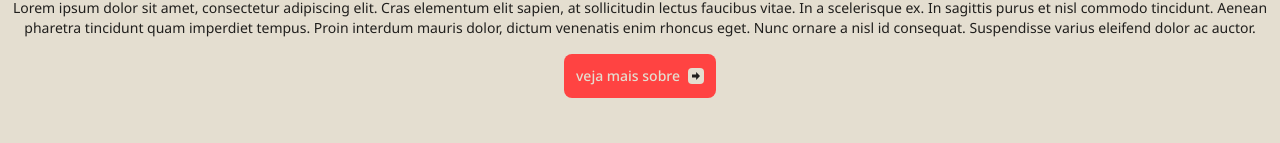
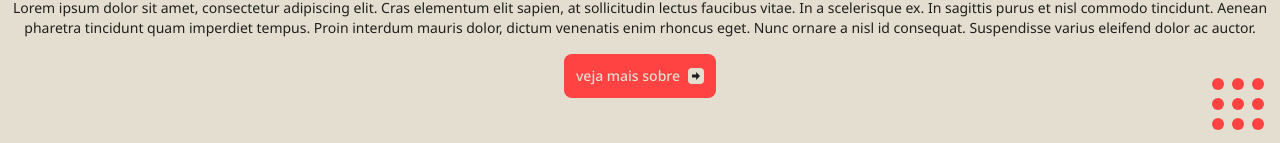
Before and after one commit to hiagoemanuel/portfolio, a Next.js app: page / in a window 1280 px wide. Shown: the part 908-1051 px from the top of the page. Built offline with nearby package versions, Linux system fonts and the light colour scheme.

Commit message:
feat: DotGrid created

```diff
--- /dev/null
+++ b/src/components/DotGrid.tsx
@@ -0,0 +1,30 @@
+type oneOrZero = '1' | '0'
+
+interface DotGridProps {
+  rows: [
+    [oneOrZero, oneOrZero, oneOrZero],
+    [oneOrZero, oneOrZero, oneOrZero],
+    [oneOrZero, oneOrZero, oneOrZero],
+  ]
+  position: string
+}
+
+export const DotGrid = ({ rows, position }: DotGridProps) => {
+  return (
+    <span className={`flex flex-col gap-2 absolute ${position}`}>
+      {rows.map((row, index) => {
+        return (
+          <span className="flex gap-2" key={index}>
+            {row.map((number, index) => {
+              if (number === '1') {
+                return <span className="w-3 h-3 rounded-full bg-[#FF4342]" key={index} />
+              } else {
+                return <span className="w-3 h-3" key={index} />
+              }
+            })}
+          </span>
+        )
+      })}
+    </span>
+  )
+}
--- a/src/components/sections/AboutMe.tsx
+++ b/src/components/sections/AboutMe.tsx
@@ -1,3 +1,4 @@
+import { DotGrid } from '../DotGrid'
 import { MoreAboutButton } from '../MoreAboutButton'
 import { Title } from '../Title'
 
@@ -13,6 +14,14 @@ export const AboutMe = () => {
         eleifend dolor ac auctor.
       </p>
       <MoreAboutButton text="veja mais sobre" path="/about-me" />
+      <DotGrid
+        position="bottom-4 right-4"
+        rows={[
+          ['1', '1', '1'],
+          ['1', '1', '1'],
+          ['1', '1', '1'],
+        ]}
+      />
     </section>
   )
 }
```
